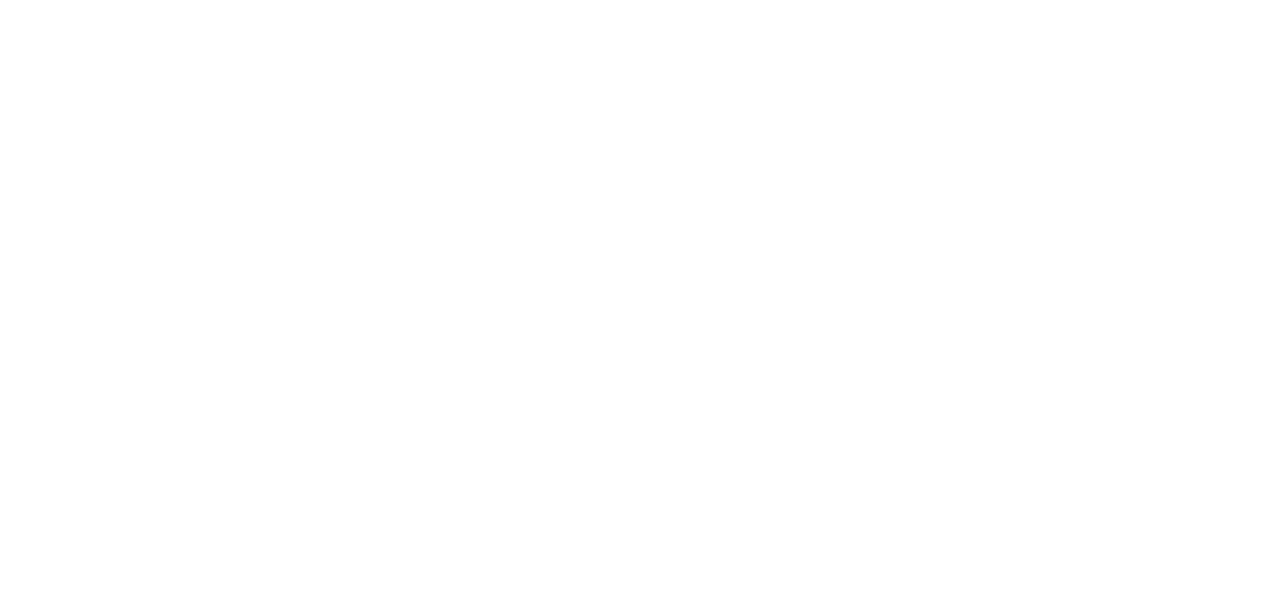
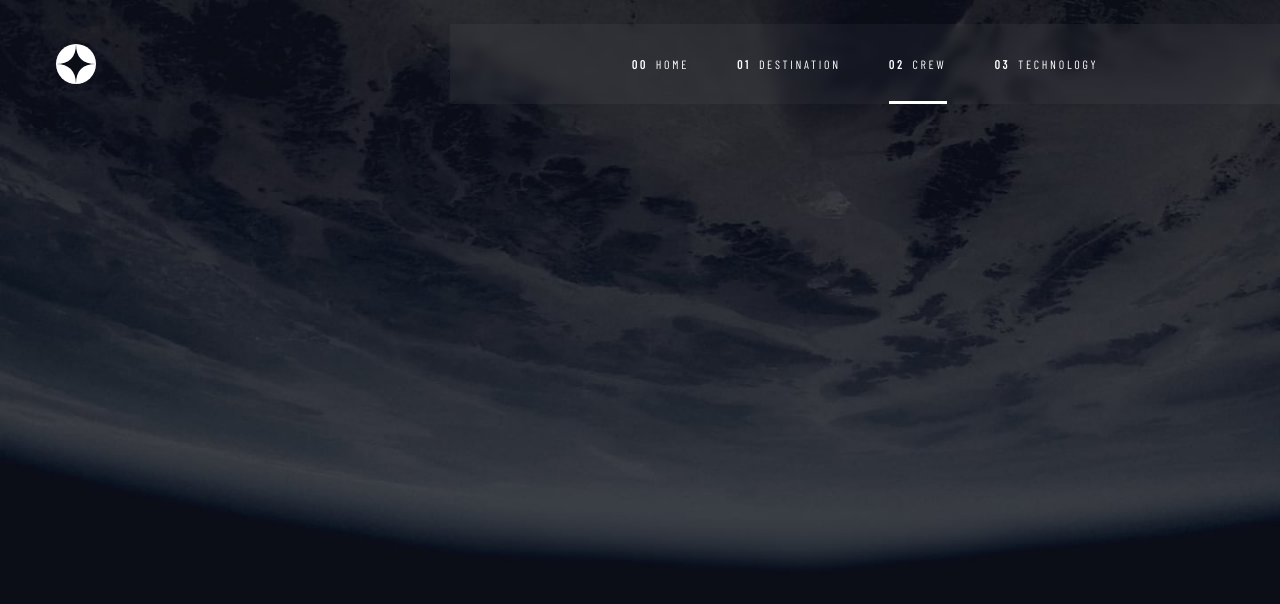
Before and after one commit to Tito-Rollis/Space-Tourism, a React (Create React App) app: page /crew in a window 1280 px wide. Before the commit this address had no page. Shown: the top 604 px of the page. Built offline with nearby package versions, Linux system fonts and the light colour scheme; a web font is replaced by a local one.

Commit message:
crew page initiate

```diff
--- a/src/App.js
+++ b/src/App.js
@@ -1,5 +1,6 @@
 import Home from './pages/home/index';
 import Destination from './pages/destination/index';
+import Crew from './pages/crew/index';
 import './App.css';
 import { BrowserRouter, Routes, Route } from 'react-router-dom';
 import DestinationContextProvider from './context/destinationContext';
@@ -9,10 +10,8 @@
             <BrowserRouter>
                 <Routes>
                     <Route path="/" exact element={<Home />}></Route>
-                    <Route
-                        path="/destination"
-                        element={<Destination />}
-                    ></Route>
+                    <Route path="/destination" element={<Destination />} />
+                    <Route path="/crew" element={<Crew />} />
                 </Routes>
             </BrowserRouter>
         </DestinationContextProvider>
--- a/src/components/destiNav/destiNavTitle.js
+++ b/src/components/destiNav/destiNavTitle.js
@@ -3,7 +3,6 @@
 
 function DestiNavTitle({ title, handler, clicked, text = 'text-pl' }) {
     let isClicked = {
-        // boxShadow: `0px -3px 0px 0px ${clicked} inset`,
         boxShadow: clicked,
     };
     return (
--- a/src/components/nav/index.js
+++ b/src/components/nav/index.js
@@ -35,7 +35,7 @@
                     className={`flex gap-2 h-full items-center ${style.list}`}
                 >
                     <span className="font-bold md:hidden lg:block">02</span>{' '}
-                    CREW
+                    <Link to="/crew">CREW</Link>
                 </li>
 
                 <li
--- /dev/null
+++ b/src/pages/crew/crew.module.css
@@ -0,0 +1,25 @@
+.container {
+    background-image: url('../../assets/img/crew/background-crew-mobile.jpg');
+    background-size: cover;
+    background-position: center;
+    background-repeat: no-repeat;
+}
+
+@media (min-width: 768px) {
+    .sidebar {
+        width: 30%;
+    }
+    .container {
+        background-image: url('../../assets/img/crew/background-crew-tablet.jpg');
+        background-size: cover;
+        background-position: center;
+        background-repeat: no-repeat;
+    }
+}
+
+@media (min-width: 1024px) {
+    .container {
+        background-image: url('../../assets/img/crew/background-crew-desktop.jpg');
+        background-size: cover;
+    }
+}
--- /dev/null
+++ b/src/pages/crew/index.js
@@ -0,0 +1,12 @@
+import React from 'react';
+import Nav from '../../components/nav/index';
+import style from './crew.module.css';
+export default function Crew() {
+    return (
+        <div
+            className={`pt-6 h-screen w-screen ${style.container} overflow-hidden`}
+        >
+            <Nav crew="rgba(255, 255, 255, 1)" />
+        </div>
+    );
+}
--- a/src/pages/destination/index.js
+++ b/src/pages/destination/index.js
@@ -4,7 +4,7 @@
 import { data } from '../../api/data';
 import { useContext } from 'react';
 import { DestinationContext } from '../../context/destinationContext/index';
-function Destination() {
+export default function Destination() {
     const [index] = useContext(DestinationContext);
 
     return (
@@ -12,13 +12,14 @@
             className={`pt-6 h-screen w-screen ${style.container} overflow-hidden`}
         >
             <Nav dest="rgba(255, 255, 255, 1)" />
-            <h1 className={`font-sub text-wt text-h5 ml-10 md:ml-14`}>
+            <h1
+                className={`font-sub text-wt text-h5Mob md:text-h5 ml-10 md:ml-14`}
+            >
                 <span
-                    className="font-bold text-h5"
+                    className="font-bold text-h5 mr-6 md:mr-7"
                     style={{
                         color: '#FFF',
                         opacity: '0.25',
-                        marginRight: '28px',
                     }}
                 >
                     01
@@ -51,7 +52,7 @@
                             <h1 className="font-sub text-sub2 text-pl">
                                 AVG. DISTANCE
                             </h1>
-                            <p className="text-wt font-main text-sub1">
+                            <p className="text-wt font-main text-sub2 md:text-sub1">
                                 {data.destinations[index].distance}
                             </p>
                         </div>
@@ -59,7 +60,7 @@
                             <h1 className="font-sub text-sub2 text-pl">
                                 Est. travel time
                             </h1>
-                            <p className="text-wt font-main text-sub1">
+                            <p className="text-wt font-main text-sub2 md:text-sub1">
                                 {data.destinations[index].travel}
                             </p>
                         </div>
@@ -69,5 +70,3 @@
         </div>
     );
 }
-
-export default Destination;
--- a/src/pages/home/home.module.css
+++ b/src/pages/home/home.module.css
@@ -7,6 +7,10 @@
     width: 130px;
     height: 130px;
     background-color: white;
+}
+
+.homeContent {
+    margin-top: 100px;
 }
 
 @media (min-width: 768px) {
```
